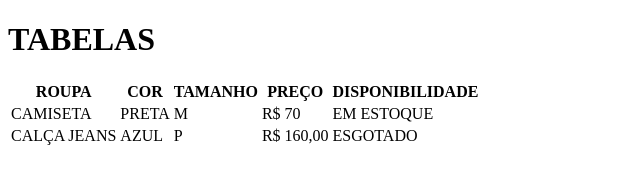
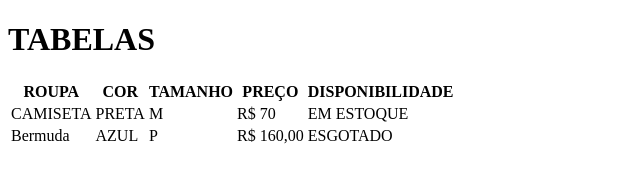
Before and after one commit to Hemilly-Yasmim/Aula-Tabela, a plain HTML site: page index.html in a window 1280 px wide. Shown: the whole page, without its empty margins (0-640 px from the left). Drawn offline with Linux system fonts and the light colour scheme.

Commit message:
substituído a palavra calça jeans por bermuda

```diff
--- a/index.html
+++ b/index.html
@@ -26,7 +26,7 @@
         </tr>
         <tr>
 
-             <td>CALÇA JEANS</td>
+             <td>Bermuda</td>
              <td>AZUL</td>
              <td>P</td>
              <td>R$ 160,00</td>
```
